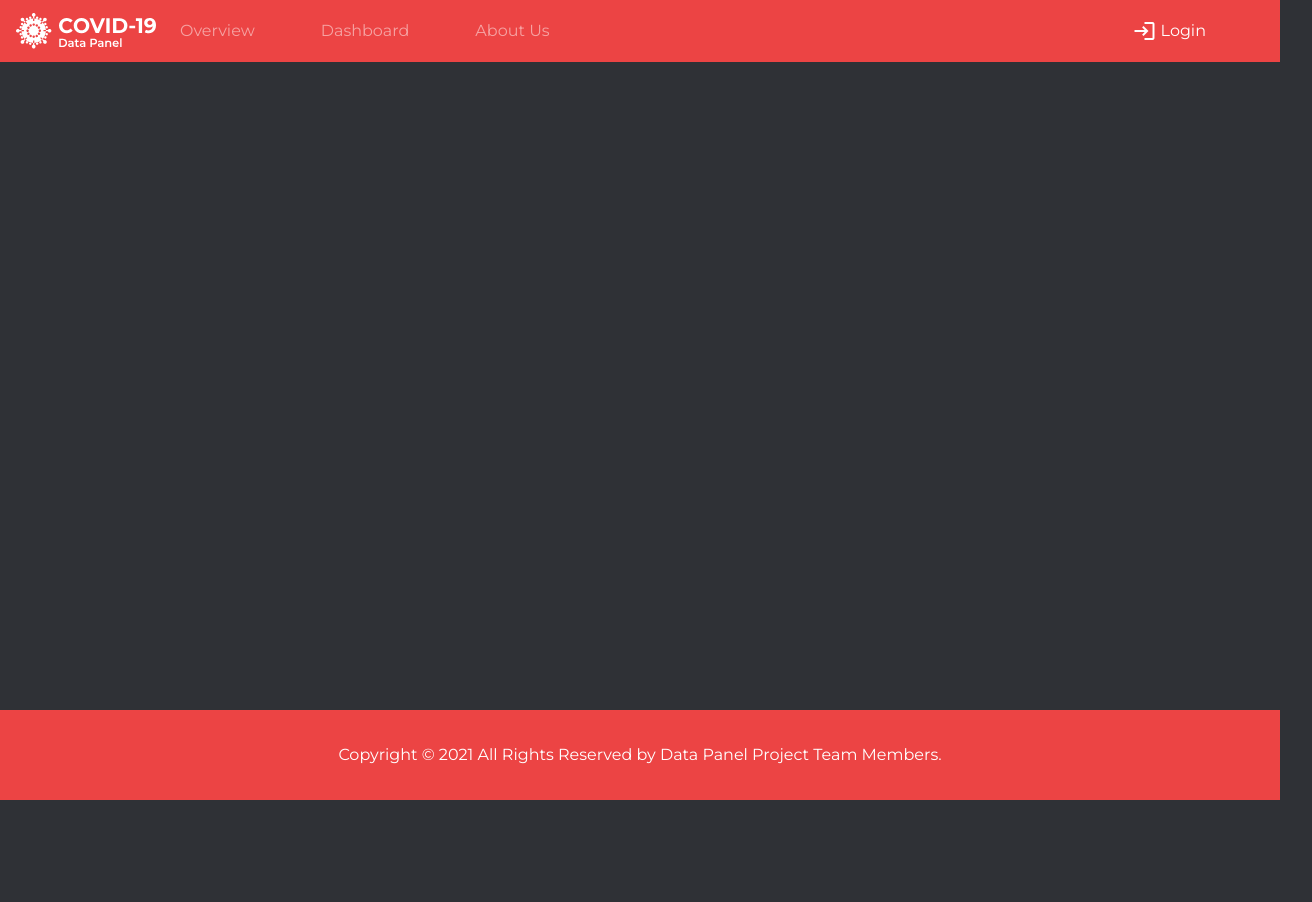
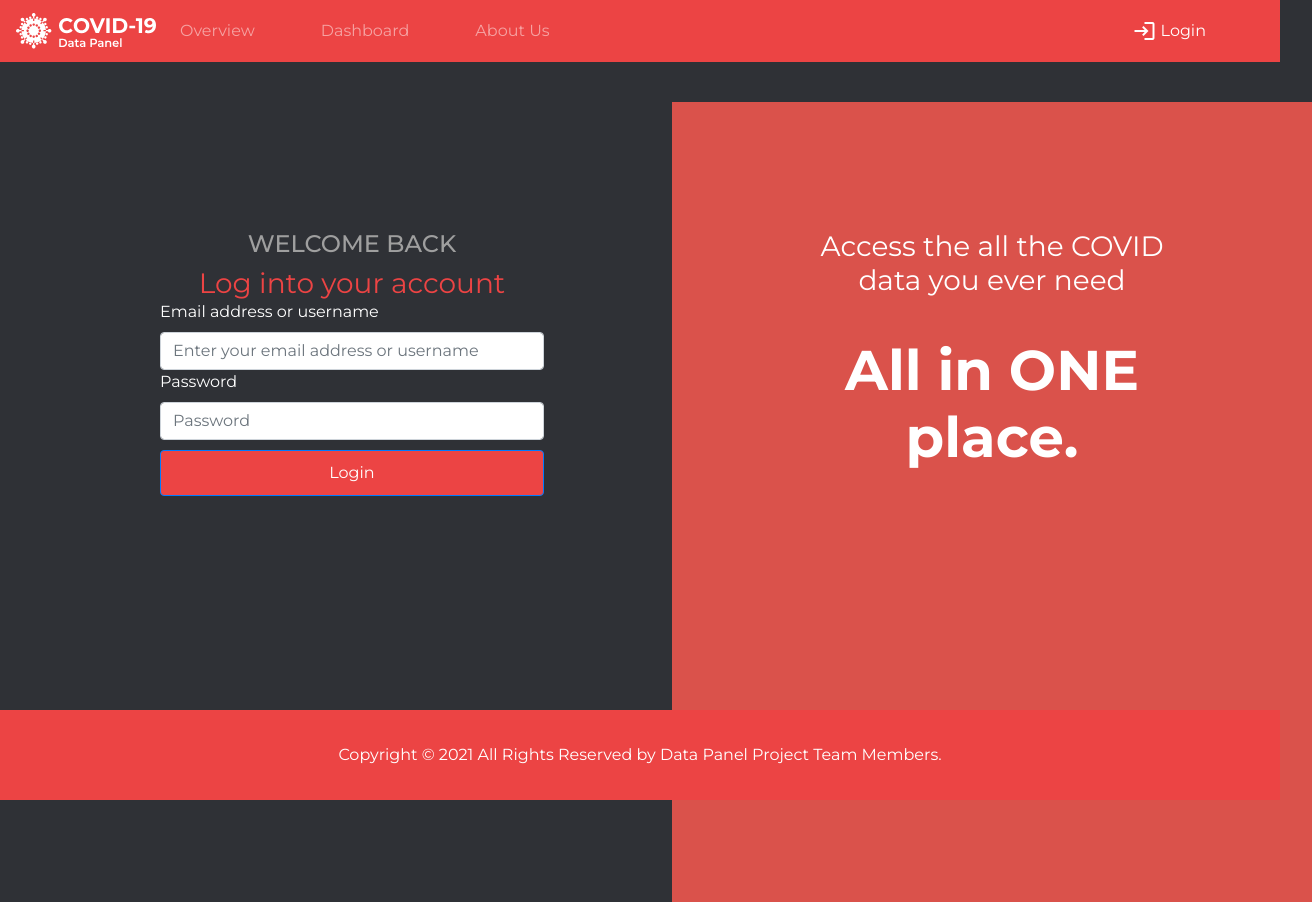
Before and after one commit to info340-au21/CovidNow-Datapanel, a React (Create React App) app: page /login in a window 1280 px wide. Shown: the whole page, 1312 px wide, since content can reach past the window. Before the commit the page ends 800 px from the top, so only its background shows below. Built offline with nearby package versions, Linux system fonts and the light colour scheme; a web font is replaced by a local one.

Commit message:
FInished my part

```diff
--- a/src/components/App.js
+++ b/src/components/App.js
@@ -3,6 +3,7 @@ import { NavBar } from './Nav';
 import { Overview } from "./Overview";
 import { Dashboard } from './Dashboard';
 import { AboutUs } from "./About";
+import { Login } from "./Login";
 import '../style.css';
 import '../index.css';
 import { Route, Switch, Redirect, NavLink } from 'react-router-dom';
@@ -36,7 +37,7 @@ export default function App() {
           </Route>
 
           <Route path="/login">
-
+            <Login />
           </Route>
 
           <Redirect to="/"/>
--- a/src/components/Login.js
+++ b/src/components/Login.js
@@ -0,0 +1,58 @@
+import React from "react";
+import "../login.css";
+
+export function Login() {
+  return (
+    <div className="container">
+      <LeftFlex />
+      <RightFlex />
+    </div>
+  );
+}
+
+const LoginForm = () => {
+  return (
+    <form>
+      <div className="login-form">
+        <label for="emailOrUser">Email address or username</label>
+        <input
+          type="email"
+          className="form-control"
+          id="emailOrUser"
+          aria-describedby="emailHelp"
+          placeholder="Enter your email address or username"
+        ></input>
+        <label for="password">Password</label>
+        <input
+          type="email"
+          className="form-control"
+          id="password"
+          aria-describedby="passwordHelp"
+          placeholder="Password"
+        ></input>
+        <button type="button" className="btn btn-primary">
+          Login
+        </button>
+      </div>
+    </form>
+  );
+};
+
+const LeftFlex = () => {
+  return (
+    <div className="flex-item login-column">
+      <h4>WELCOME BACK</h4>
+      <h2>Log into your account</h2>
+      <LoginForm />
+    </div>
+  );
+};
+
+const RightFlex = () => {
+  return (
+    <div className="flex-item flex-panel">
+      <h2>Access the all the COVID data you ever need</h2>
+      <h1>All in ONE place.</h1>
+    </div>
+  );
+};
--- /dev/null
+++ b/src/login.css
@@ -0,0 +1,161 @@
+body {
+  margin: 0;
+  padding: 0;
+}
+header {
+  padding-bottom: 0;
+}
+main {
+  width: 100vw;
+  margin: 0;
+}
+.container {
+  display: flex; /* or inline-flex */
+  align-items: stretch;
+  flex-wrap: nowrap;
+  flex-flow: row nowrap;
+  justify-content: center;
+  height: 100vh;
+  width: 100vw;
+  margin: 0;
+  padding: 0;
+}
+
+.flex-item {
+  text-align: center;
+  justify-content: center;
+  align-self: stretch;
+  flex: 1;
+  background-color: #2f3136;
+  padding: 10%;
+  color: white;
+}
+
+.flex-item > h4 {
+  color: #9f9f9f;
+}
+
+.flex-panel {
+  background-color: #da524b;
+}
+
+.flex-panel > h1 {
+  color: white;
+}
+
+.flex-panel > h2 {
+  color: white;
+}
+
+.btn {
+  background-color: #ec4444;
+  display: block;
+  margin: 10px 0;
+  padding: 10px;
+  width: 100%;
+}
+
+.login-form {
+  text-align: left;
+}
+
+@media only screen and (max-width: 0px) {
+  .flex-panel {
+    display: none;
+  }
+
+  .container {
+    max-width: 100vw;
+  }
+
+  .flex-item {
+    padding: 10%;
+  }
+
+  .login-column {
+    text-align: center;
+    justify-content: center;
+    align-self: stretch;
+  }
+}
+
+@media only screen and (max-width: 576px) {
+  .flex-panel {
+    display: none;
+  }
+
+  .container {
+    max-width: 100vw;
+  }
+
+  .flex-item {
+    padding: 10%;
+  }
+
+  .login-column {
+    text-align: center;
+    justify-content: center;
+    align-self: stretch;
+  }
+}
+
+@media only screen and (max-width: 768px) {
+  .flex-panel {
+    display: none;
+  }
+
+  .container {
+    max-width: 100vw;
+  }
+
+  .flex-item {
+    padding: 10%;
+  }
+
+  .login-column {
+    text-align: center;
+    justify-content: center;
+    align-self: stretch;
+  }
+}
+
+@media only screen and (min-width: 992px) {
+  .container {
+    max-width: 100vw;
+  }
+}
+
+@media only screen and (max-width: 992px) {
+  .flex-panel {
+    display: none;
+  }
+
+  .container {
+    max-width: 100vw;
+  }
+
+  .flex-item {
+    padding: 10%;
+  }
+  .login-column {
+    text-align: center;
+    justify-content: center;
+    align-self: stretch;
+  }
+}
+
+@media only screen and (min-width: 1200px) {
+  .container {
+    max-width: 100vw;
+  }
+
+  .flex-item {
+    padding: 10%;
+  }
+
+  .login-column {
+    text-align: center;
+    justify-content: center;
+    align-self: stretch;
+  }
+}
```
Also changed, not shown: 1 other file (tests, documents, lock files or other folders).
